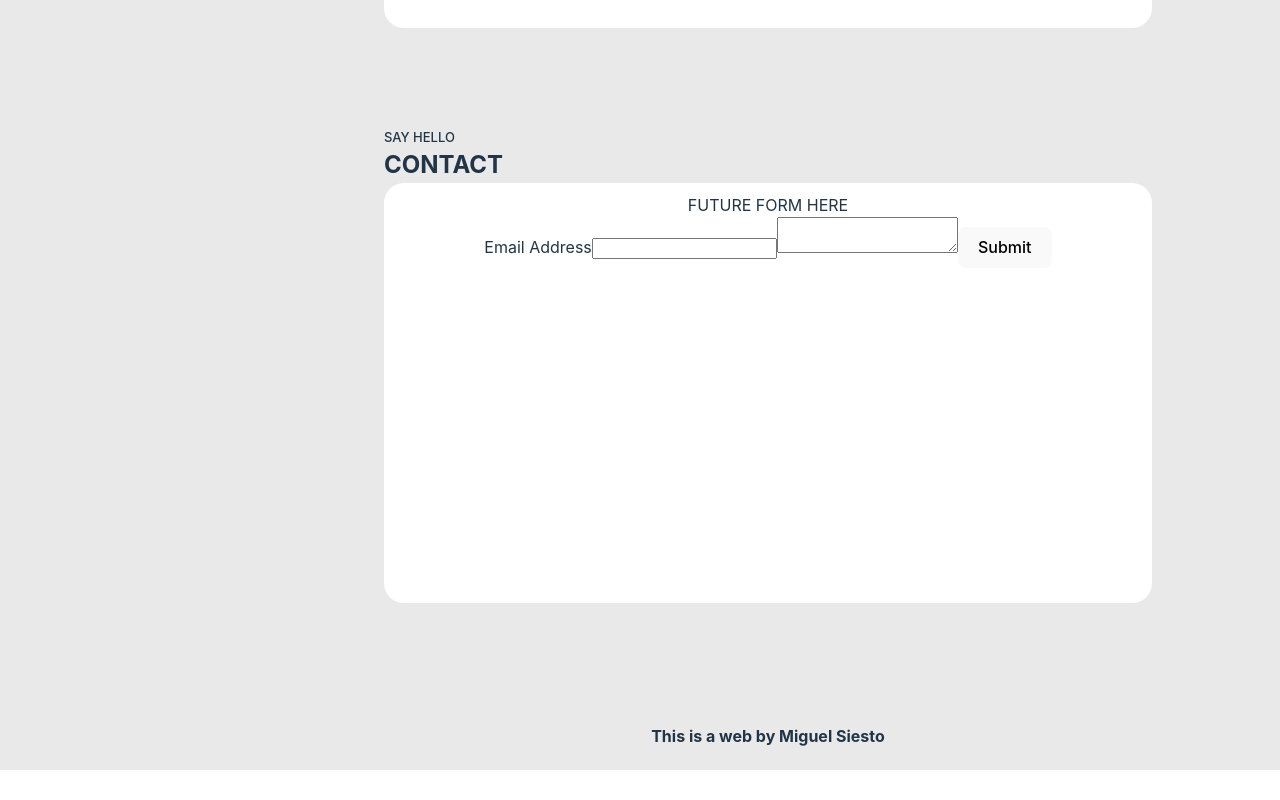
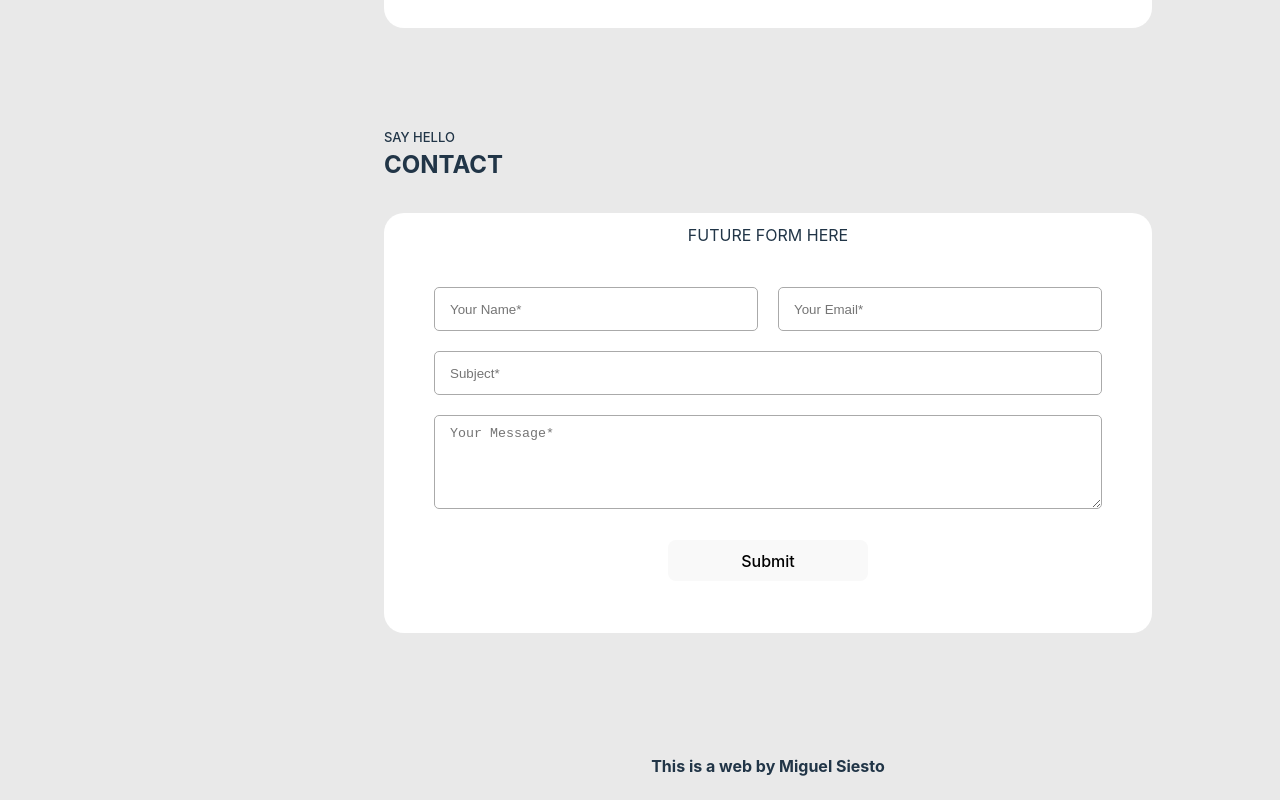
Before and after one commit to MSiestoGarabana/webfolio-msiesto, a React (Vite) app: page / in a window 1280 px wide. Shown: the part 4095-4895 px from the top of the page. Before the commit the page ends 4865 px from the top, so only its background shows below. Built offline with nearby package versions, Linux system fonts and the light colour scheme.

Commit message:
Creating new form inputs & styling it

```diff
--- a/src/Main.Components/Contact/Contact.css
+++ b/src/Main.Components/Contact/Contact.css
@@ -3,6 +3,7 @@
     margin-bottom: 100px;
 }
 .contact__body{
+    margin-top: 30px;
     background-color: rgb(255, 255, 255);
     border-radius: 20px;
     padding: 10px;
--- /dev/null
+++ b/src/Main.Components/Contact/form.css
@@ -0,0 +1,50 @@
+.form {
+    display: grid;
+    grid-template-columns: auto auto;
+    gap: 20px;
+    margin: 40px;
+
+}
+.nameInput{
+    height: 40px;
+    border: 1px solid;
+    border-color: rgb(170, 170, 170);
+    border-radius: 5px;
+    padding-left: 15px;
+}
+.emailInput{
+    height: 40px;
+    border: 1px solid;
+    border-color: rgb(170, 170, 170);
+    border-radius: 5px;
+    padding-left: 15px;
+
+}
+.subjectInput{
+    height: 40px;
+    grid-column: 1 / 3;
+    border: 1px solid;
+    border-color: rgb(170, 170, 170);
+    border-radius: 5px;
+    padding-left: 15px;
+
+}
+.messageInput{
+    grid-column: 1 / 3;
+    grid-row: 3 / 8;
+    border: 1px solid;
+    border-color: rgb(170, 170, 170);
+    border-radius: 5px;
+    height: 100%;
+    padding-left: 15px;
+    padding-top: 10px;
+
+
+}
+.submitButton{
+    grid-column: 1 / 3;
+    margin-top: 25px;
+    margin-left: 35%;
+    margin-right: 35%;
+    min-width: fit-content;
+}
--- a/src/Main.Components/Contact/form.tsx
+++ b/src/Main.Components/Contact/form.tsx
@@ -1,18 +1,48 @@
 import React from "react";
 import { useForm, ValidationError } from "@formspree/react";
+import "./form.css";
 function ContactForm() {
   const [state, handleSubmit] = useForm("mknabzdq");
+  console.log(state);
   if (state.succeeded) {
     return <p>Thanks for joining!</p>;
   }
   return (
-    <form onSubmit={handleSubmit}>
-      <label htmlFor="email">Email Address</label>
-      <input id="email" type="email" name="email" />
+    <form onSubmit={handleSubmit} className="form">
+      <input
+        id="name"
+        type="name"
+        placeholder="Your Name*"
+        name="name"
+        className="nameInput"
+      />
+      <input
+        id="email"
+        type="email"
+        placeholder="Your Email*"
+        name="email"
+        className="emailInput"
+      />
+      <input
+        id="subject"
+        type="subject"
+        placeholder="Subject*"
+        name="subject"
+        className="subjectInput"
+      />
       <ValidationError prefix="Email" field="email" errors={state.errors} />
-      <textarea id="message" name="message" />
+      <textarea
+        id="message"
+        name="message"
+        placeholder="Your Message*"
+        className="messageInput"
+      />
       <ValidationError prefix="Message" field="message" errors={state.errors} />
-      <button type="submit" disabled={state.submitting}>
+      <button
+        className="submitButton"
+        type="submit"
+        disabled={state.submitting}
+      >
         Submit
       </button>
     </form>
```
